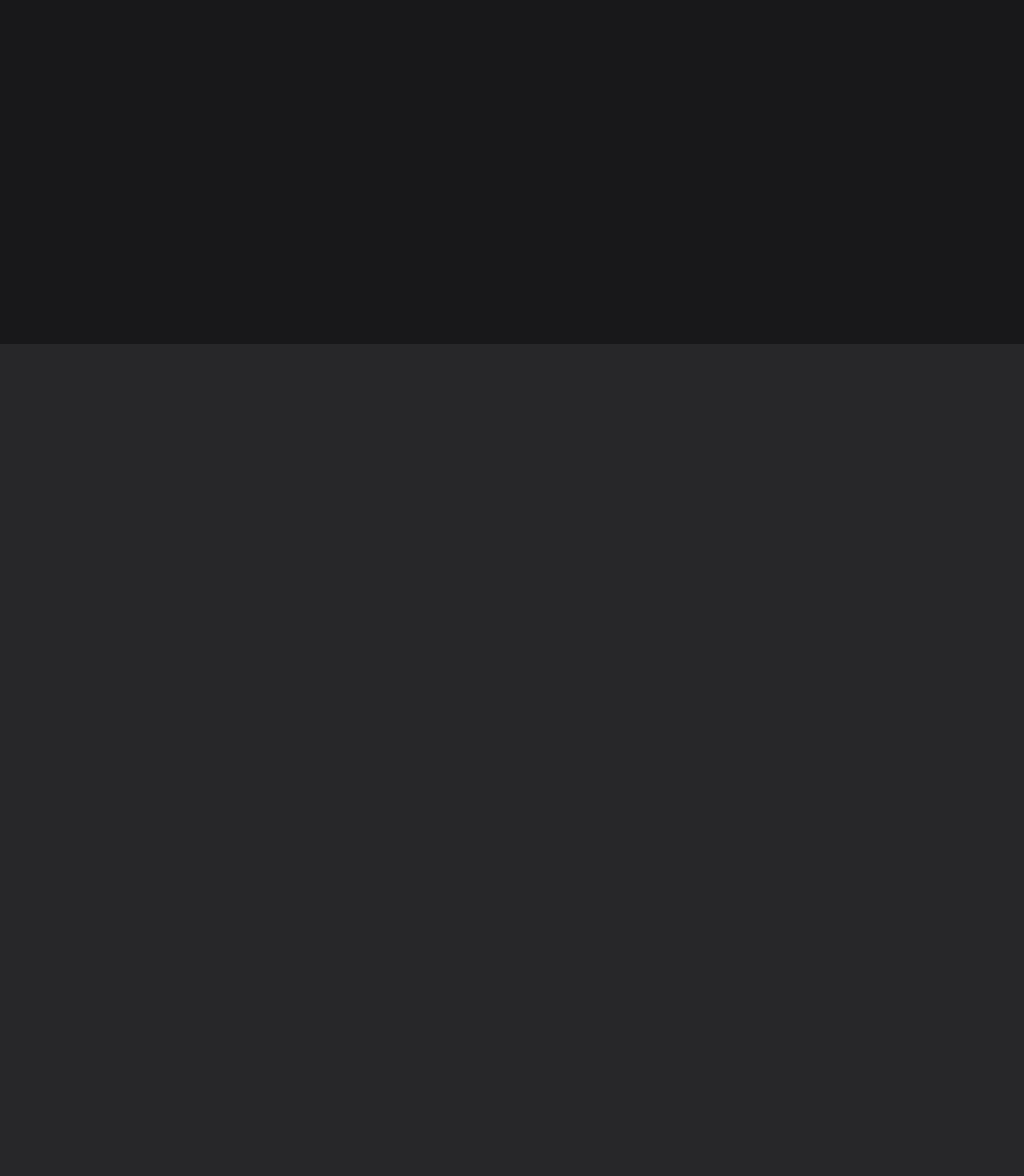
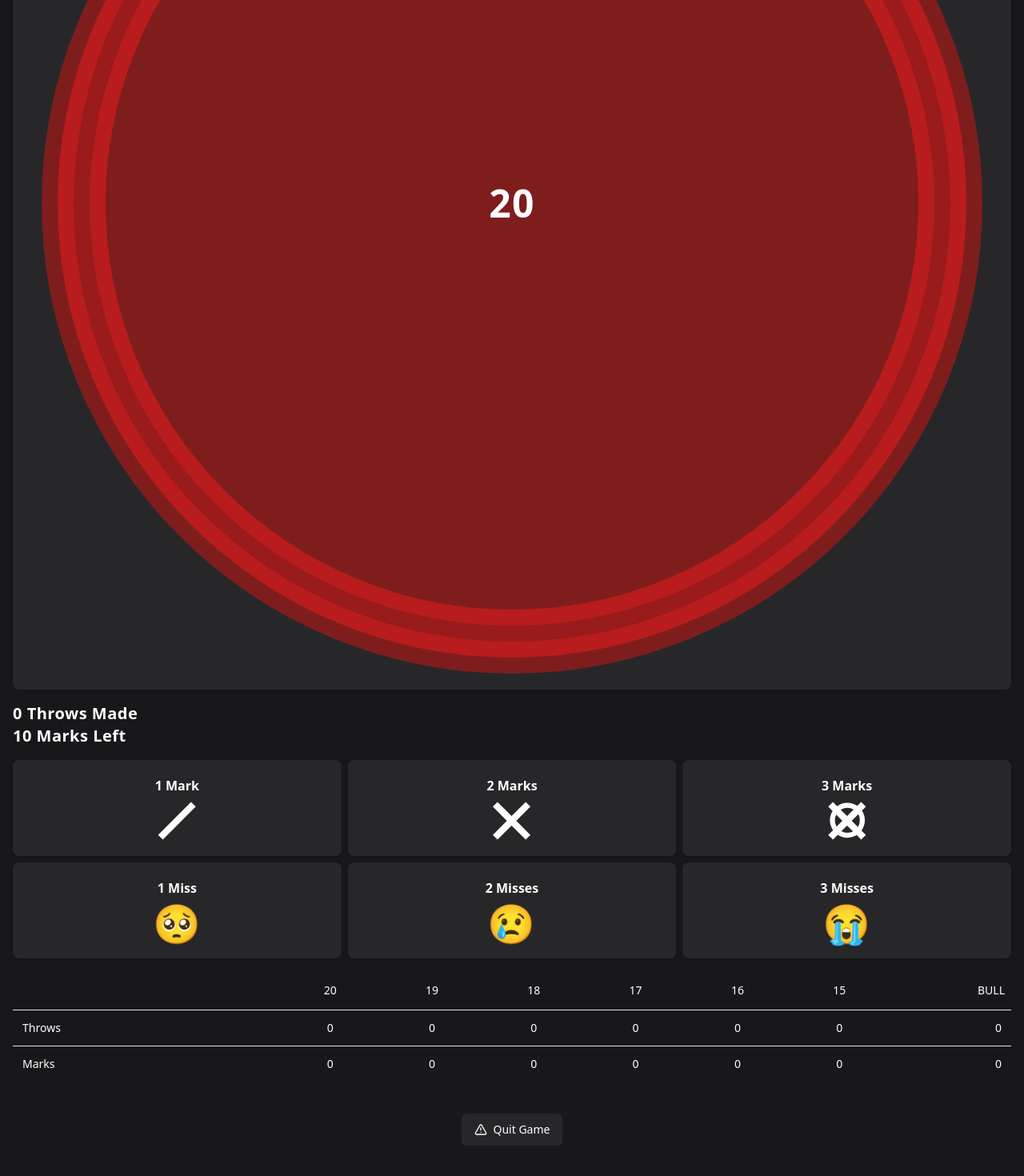
Before and after one commit to ruiokazaki-archive/darts-app, a Next.js app: page /sp/in-game in a window 1280 px wide. Shown: the part 370-1840 px from the top of the page at 80% size. Before the commit the page ends 800 px from the top, so only its background shows below. Built offline with nearby package versions, Linux system fonts and the light colour scheme.

Commit message:
feat: in-gameページを作成

```diff
--- a/src/app/globals.css
+++ b/src/app/globals.css
@@ -34,36 +34,6 @@
 
     --radius: 0.5rem;
   }
-
-  .dark {
-    --background: 240 10% 3.9%;
-    --foreground: 0 0% 98%;
-
-    --card: 240 10% 3.9%;
-    --card-foreground: 0 0% 98%;
-
-    --popover: 240 10% 3.9%;
-    --popover-foreground: 0 0% 98%;
-
-    --primary: 0 0% 98%;
-    --primary-foreground: 240 5.9% 10%;
-
-    --secondary: 240 3.7% 15.9%;
-    --secondary-foreground: 0 0% 98%;
-
-    --muted: 240 3.7% 15.9%;
-    --muted-foreground: 240 5% 64.9%;
-
-    --accent: 240 3.7% 15.9%;
-    --accent-foreground: 0 0% 98%;
-
-    --destructive: 0 62.8% 30.6%;
-    --destructive-foreground: 0 0% 98%;
-
-    --border: 240 3.7% 15.9%;
-    --input: 240 3.7% 15.9%;
-    --ring: 240 4.9% 83.9%;
-  }
 }
 
 @layer base {
--- a/src/app/sp/in-game/_components/in-game-page.tsx
+++ b/src/app/sp/in-game/_components/in-game-page.tsx
@@ -1,6 +1,20 @@
 'use client';
 
-import type { ButtonHTMLAttributes, DetailedHTMLProps, FC } from 'react';
+import { DartsMarksIcon } from '@/components/icons/darts-marks-icon';
+import { Button } from '@/components/ui/button';
+import { Sheet } from '@/components/ui/sheet';
+import {
+  Table,
+  TableBody,
+  TableCell,
+  TableHead,
+  TableHeader,
+  TableRow,
+} from '@/components/ui/table';
+import { Typography } from '@/components/ui/typography';
+import { AlertTriangle } from 'lucide-react';
+import Link from 'next/link';
+import type { FC } from 'react';
 import { memo, useEffect, useRef, useState } from 'react';
 import { postGameActions } from '../actions/post-game';
 
@@ -51,84 +65,143 @@ const Component: FC = () => {
     }
   }, [scores, currentTarget]);
 
-  const buttonStyles: DetailedHTMLProps<
-    ButtonHTMLAttributes<HTMLButtonElement>,
-    HTMLButtonElement
-  > = {
-    style: {
-      display: 'block',
-      width: '100%',
-      height: '100%',
-    },
-  };
+  return (
+    <div className='px-4'>
+      <Sheet className='my-4 grid h-[calc(100dvw_-_2rem_-_2rem)] w-[calc(100dvw_-_2rem)] place-items-center'>
+        <span className='absolute size-[calc(100dvw_-_2rem_-_2rem_-_2.5rem)] rounded-full bg-red-900' />
+        <span className='absolute size-[calc(100dvw_-_2rem_-_2rem_-_5rem)] rounded-full bg-red-700' />
+        <span className='absolute size-[calc(100dvw_-_2rem_-_2rem_-_7.5rem)] rounded-full bg-red-800' />
+        <span className='absolute size-[calc(100dvw_-_2rem_-_2rem_-_10rem)] rounded-full bg-red-700' />
+        <span className='absolute size-[calc(100dvw_-_2rem_-_2rem_-_12.5rem)] rounded-full bg-red-900' />
+        <Typography variant='h1' as='p' className='absolute'>
+          {currentTarget}
+        </Typography>
+      </Sheet>
 
-  return (
-    <div>
-      <h2>
-        currentTarget: <span style={{ fontSize: 40 }}>{currentTarget}</span>
-      </h2>
+      <div className='my-4'>
+        <Typography variant='h4' as='p'>
+          {scores[currentTarget].throwsCount} Throws Made
+        </Typography>
+        <Typography variant='h4' as='p'>
+          {10 - scores[currentTarget].marksCount} Marks Left
+        </Typography>
+      </div>
 
-      <div
-        style={{
-          display: 'grid',
-          gridTemplateColumns: 'repeat(3, 1fr)',
-          gridTemplateRows: 'repeat(2, 60px)',
-        }}
-      >
+      <div className='gird-rows-2 grid grid-cols-3 gap-2'>
+        <Sheet className='grid place-items-center gap-2 px-2 py-5' asChild>
           <button
+            disabled={scores[currentTarget].marksCount >= 10}
             type='button'
-          {...buttonStyles}
-          disabled={scores[currentTarget].marksCount >= 10}
             onClick={() => handleChange(currentTarget, 1)}
           >
-          1MARK
+            <Typography variant='p-bold'>1 Mark</Typography>
+            <DartsMarksIcon counts={{ marksCount: 1 }} />
           </button>
+        </Sheet>
+        <Sheet className='grid place-items-center gap-2 px-2 py-5' asChild>
           <button
+            disabled={scores[currentTarget].marksCount >= 10}
             type='button'
-          {...buttonStyles}
-          disabled={scores[currentTarget].marksCount >= 10}
             onClick={() => handleChange(currentTarget, 2)}
           >
-          2MARK
+            <Typography variant='p-bold'>2 Marks</Typography>
+            <DartsMarksIcon counts={{ marksCount: 2 }} />
           </button>
+        </Sheet>
+        <Sheet className='grid place-items-center gap-2 px-2 py-5' asChild>
           <button
-          type='button'
-          {...buttonStyles}
             disabled={
               scores[currentTarget].marksCount >= 10 || currentTarget === 'bull'
             }
+            type='button'
             onClick={() => handleChange(currentTarget, 3)}
           >
-          3MARK
+            <Typography variant='p-bold'>3 Marks</Typography>
+            <DartsMarksIcon counts={{ marksCount: 3 }} />
           </button>
+        </Sheet>
+        <Sheet className='grid place-items-center gap-2 px-2 py-5' asChild>
           <button
+            disabled={scores[currentTarget].marksCount >= 10}
             type='button'
-          {...buttonStyles}
+            onClick={() => handleChange(currentTarget, 0, 1)}
+          >
+            <Typography variant='p-bold'>1 Miss</Typography>
+            <DartsMarksIcon counts={{ missesCount: 1 }} />
+          </button>
+        </Sheet>
+        <Sheet className='grid place-items-center gap-2 px-2 py-5' asChild>
+          <button
             disabled={scores[currentTarget].marksCount >= 10}
-          onClick={() => handleChange(currentTarget, 0)}
-        >
-          1MISS
-        </button>
-        <button
             type='button'
-          {...buttonStyles}
-          disabled={scores[currentTarget].marksCount >= 10}
             onClick={() => handleChange(currentTarget, 0, 2)}
           >
-          2MISS
+            <Typography variant='p-bold'>2 Misses</Typography>
+            <DartsMarksIcon counts={{ missesCount: 2 }} />
           </button>
+        </Sheet>
+        <Sheet className='grid place-items-center gap-2 px-2 py-5' asChild>
           <button
+            disabled={scores[currentTarget].marksCount >= 10}
             type='button'
-          {...buttonStyles}
-          disabled={scores[currentTarget].marksCount >= 10}
             onClick={() => handleChange(currentTarget, 0, 3)}
           >
-          3MISS
+            <Typography variant='p-bold'>3 Misses</Typography>
+            <DartsMarksIcon counts={{ missesCount: 3 }} />
           </button>
+        </Sheet>
       </div>
 
-      <h3>currentScore: {scores[currentTarget].marksCount}</h3>
-      <h3>currentThrows: {scores[currentTarget].throwsCount}</h3>
+      <div className='my-4 w-[calc(100dvw_-_2rem)]'>
+        <Table>
+          <TableHeader>
+            <TableRow>
+              <TableHead />
+              {TARGETS.map(target => (
+                <TableHead className='uppercase' key={target}>
+                  <Typography variant='body'>{target}</Typography>
+                </TableHead>
+              ))}
+            </TableRow>
+          </TableHeader>
+          <TableBody>
+            <TableRow>
+              <TableCell className='text-left'>
+                <Typography variant='body'>Throws</Typography>
+              </TableCell>
+              {TARGETS.map(target => (
+                <TableCell className='text-right'>
+                  <Typography variant='body'>
+                    {scores[target].throwsCount}
+                  </Typography>
+                </TableCell>
+              ))}
+            </TableRow>
+            <TableRow>
+              <TableCell className='text-left'>
+                <Typography variant='body'>Marks</Typography>
+              </TableCell>
+              {TARGETS.map(target => (
+                <TableCell className='text-right'>
+                  <Typography variant='body'>
+                    {scores[target].marksCount}
+                  </Typography>
+                </TableCell>
+              ))}
+            </TableRow>
+          </TableBody>
+        </Table>
+      </div>
+
+      <Button
+        className='mx-auto my-10 flex w-fit gap-2 bg-zinc-800 hover:bg-zinc-800 hover:opacity-60'
+        asChild
+      >
+        <Link href='/sp'>
+          <AlertTriangle size='1rem' />
+          <Typography variant='body'>Quit Game</Typography>
+        </Link>
+      </Button>
 
       <form action={postGameActions}>
         <input
--- a/src/components/ui/table.tsx
+++ b/src/components/ui/table.tsx
@@ -8,7 +8,7 @@ const Table = React.forwardRef<
   <div className='relative w-full overflow-auto'>
     <table
       ref={ref}
-      className={cn('w-full caption-bottom text-sm', className)}
+      className={cn('w-full caption-bottom text-sm text-white', className)}
       {...props}
     />
   </div>
@@ -57,7 +57,7 @@ const TableRow = React.forwardRef<
   <tr
     ref={ref}
     className={cn(
-      'border-b transition-colors data-[state=selected]:bg-muted hover:bg-muted/50',
+      'border-b transition-colors data-[state=selected]:bg-muted',
       className,
     )}
     {...props}
@@ -72,7 +72,7 @@ const TableHead = React.forwardRef<
   <th
     ref={ref}
     className={cn(
-      'h-12 px-4 text-left align-middle font-medium text-muted-foreground [&:has([role=checkbox])]:pr-0',
+      'h-12 px-2 text-right align-middle font-medium text-white [&:has([role=checkbox])]:pr-0',
       className,
     )}
     {...props}
@@ -86,7 +86,7 @@ const TableCell = React.forwardRef<
 >(({ className, ...props }, ref) => (
   <td
     ref={ref}
-    className={cn('p-4 align-middle [&:has([role=checkbox])]:pr-0', className)}
+    className={cn('p-3 align-middle [&:has([role=checkbox])]:pr-0', className)}
     {...props}
   />
 ));
@@ -98,7 +98,7 @@ const TableCaption = React.forwardRef<
 >(({ className, ...props }, ref) => (
   <caption
     ref={ref}
-    className={cn('mt-4 text-muted-foreground text-sm', className)}
+    className={cn('mt-4 text-sm text-white', className)}
     {...props}
   />
 ));
--- a/src/components/ui/typography.tsx
+++ b/src/components/ui/typography.tsx
@@ -6,10 +6,10 @@ import * as React from 'react';
 const typographyVariants = cva('text-foreground text-white', {
   variants: {
     variant: {
-      h1: 'font-inter font-extrabold text-5xl tracking-tight',
-      h2: 'font-inter font-semibold text-3xl tracking-tighter',
-      h3: 'font-inter font-semibold text-2xl tracking-tighter',
-      h4: 'font-inter font-semibold text-xl tracking-tight',
+      h1: 'font-inter font-extrabold text-5xl tracking-wide',
+      h2: 'font-inter font-semibold text-3xl tracking-wide',
+      h3: 'font-inter font-semibold text-2xl tracking-wide',
+      h4: 'font-inter font-semibold text-xl tracking-wide',
       large: 'font-inter font-semibold text-lg',
       lead: 'font-inter font-normal text-xl',
       p: 'font-inter font-normal text-base',
```
Lines whose indentation alone changed are shown as unchanged.
